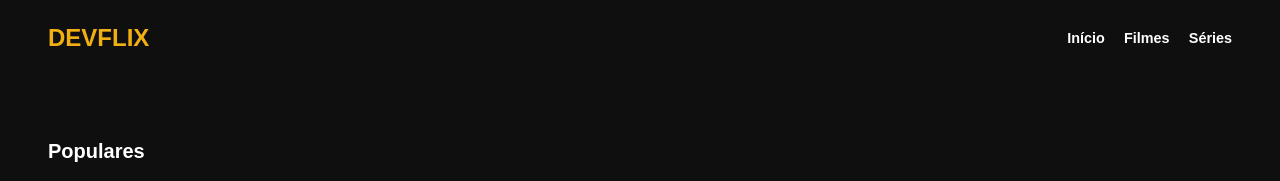
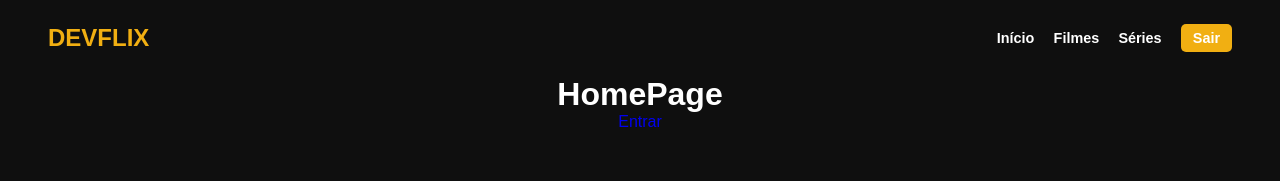
Before and after one commit to MateusOli21/devflix, a React (Create React App) app: page / in a window 1280 px wide. Shown: the top 181 px of the page. Built offline with nearby package versions, Linux system fonts and the light colour scheme; no server answers.

Commit message:
Added home page and corrected component redirections.

```diff
--- a/src/components/Header/index.js
+++ b/src/components/Header/index.js
@@ -3,15 +3,18 @@ import { Link } from "react-router-dom";
 
 import { Container } from "./styles";
 
-export default function index() {
+export default function Header() {
   return (
     <Container>
       <h1>DEVFLIX</h1>
 
       <nav>
-        <Link to="/">Início</Link>
+        <Link to="/dashboard">Início</Link>
         <Link to="/films">Filmes</Link>
         <Link to="/series">Séries</Link>
+        <Link to="/">
+          <span>Sair</span>
+        </Link>
       </nav>
     </Container>
   );
--- a/src/components/Header/styles.js
+++ b/src/components/Header/styles.js
@@ -1,4 +1,6 @@
 import styled from "styled-components";
+import { darken } from "polished";
+
 import { theme } from "../../styles/global";
 
 export const Container = styled.div`
@@ -24,6 +26,17 @@ export const Container = styled.div`
         color: ${theme.secondary};
       }
     }
+
+    span {
+      padding: 6px 12px;
+      border-radius: 5px;
+      background: ${theme.secondary};
+
+      &:hover {
+        color: ${theme.white};
+        background: ${darken(0.05, theme.secondary)};
+      }
+    }
   }
 
   @media (min-width: 620px) {
--- a/src/pages/Film/index.js
+++ b/src/pages/Film/index.js
@@ -42,7 +42,7 @@ function Film() {
     <Container>
       <Movie bgImage={film.backdrop_url}>
         <BackPage>
-          <Link to="/">
+          <Link to="/dashboard">
             <FiArrowLeft size={18} />
           </Link>
         </BackPage>
--- /dev/null
+++ b/src/pages/Home/index.js
@@ -0,0 +1,15 @@
+import React from "react";
+import { Link } from "react-router-dom";
+
+import { Container } from "./styles";
+
+function Home() {
+  return (
+    <Container>
+      <h1>HomePage</h1>
+      <Link to="/dashboard">Entrar</Link>
+    </Container>
+  );
+}
+
+export default Home;
--- /dev/null
+++ b/src/pages/Home/styles.js
@@ -0,0 +1,9 @@
+import styled from "styled-components";
+
+export const Container = styled.div`
+  width: 100%;
+  display: flex;
+  flex-direction: column;
+  justify-content: center;
+  align-items: center;
+`;
--- a/src/pages/Serie/index.js
+++ b/src/pages/Serie/index.js
@@ -45,7 +45,7 @@ function SeriePage() {
     <Container>
       <Serie bgImage={serie.backdrop_url}>
         <BackPage>
-          <Link to="/">
+          <Link to="/dashboard">
             <FiArrowLeft size={18} />
           </Link>
         </BackPage>
--- a/src/routes/routes.js
+++ b/src/routes/routes.js
@@ -3,6 +3,7 @@ import { Switch } from "react-router-dom";
 
 import Route from "./Route";
 
+import Home from "../pages/Home";
 import Dashboard from "../pages/Dashboard";
 import Films from "../pages/Films";
 import Film from "../pages/Film";
@@ -12,7 +13,8 @@ import Serie from "../pages/Serie";
 export default function Routes() {
   return (
     <Switch>
-      <Route exact path="/" component={Dashboard} />
+      <Route exact path="/" component={Home} />
+      <Route exact path="/dashboard" component={Dashboard} />
       <Route exact path="/films" component={Films} />
       <Route exact path="/films/:filmId" component={Film} />
       <Route exact path="/series" component={Series} />
```
